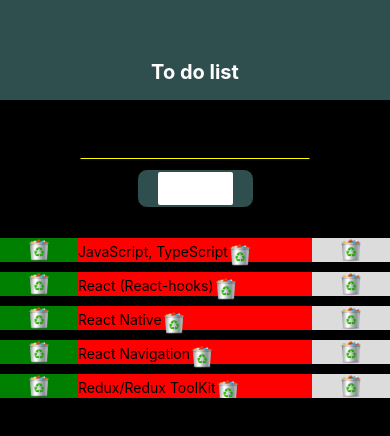
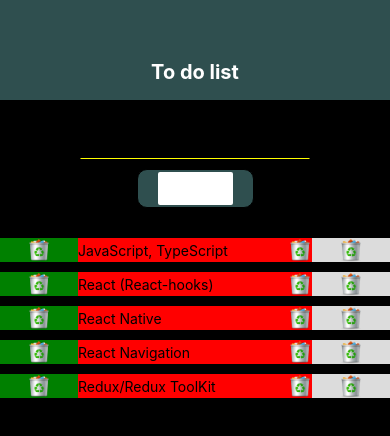
Before and after one commit to SinitsynAlekcander/todolist_RN, a React Native app: screen / in a window 390 px wide. Shown: the top 436 px of the page. Built offline with nearby package versions, Linux system fonts and the light colour scheme.

Commit message:
Add skelet flex for <ListItem/>

```diff
--- a/components/ListItem.jsx
+++ b/components/ListItem.jsx
@@ -12,15 +12,19 @@
             </View >
 
             <View style={styles.text}>
+                <View style={styles.qwerty1}>
                     <Text>
                         {item.text}
                     </Text>
+                </View>
+                <View style={styles.qwerty1}>
                     <TouchableOpacity onPress={() => deleteItem(item.key)}>
                         <Image
                             style={styles.Image}
                             source={require('../assets/deleteImage.png')}
                         />
                     </TouchableOpacity>
+                </View>
             </View>
 
             <View style={styles.doneImage}>
@@ -43,28 +47,35 @@
         // borderRadius: 10,
         // padding: 10,
         marginTop: 10,
+        height: 70,
         // marginHorizontal: '20%'
     },
     changeImage: {
         flex: 1,
         backgroundColor: 'green',
-        alignItems: 'center'
+        justifyContent: 'center',
+        alignItems: 'center',
     },
     text: {
         flex: 3,
         flexDirection: 'row',
+        justifyContent: 'space-between',
+        alignItems: 'center',
         // color: 'white',
-        paddingVertical: 5,
-        width: 24,
-        height: 24
+        //paddingVertical: 5,
     },
     doneImage: {
         flex: 1,
         backgroundColor: '#DCDCDC',
-        alignItems: 'center'
+        justifyContent: 'center',
+        alignItems: 'center',
     },
     Image: {
+        // flex: 1,
         width: 24,
         height: 24,
     },
+    1: {
+
+    }
 });
```
Lines whose indentation alone changed are shown as unchanged.
